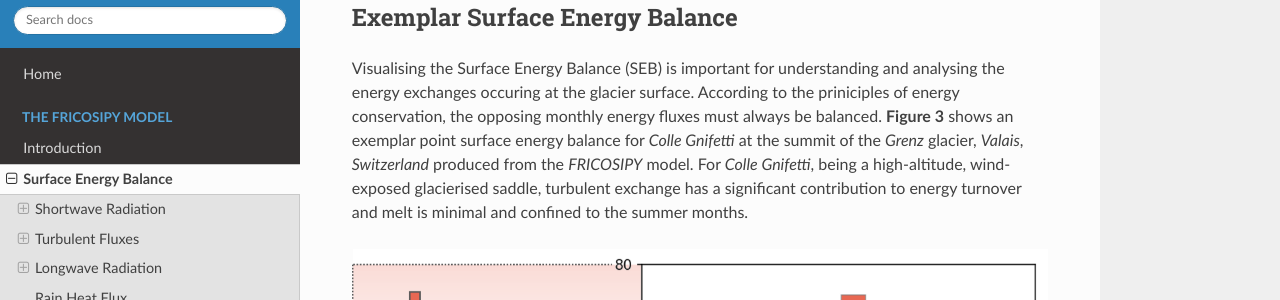
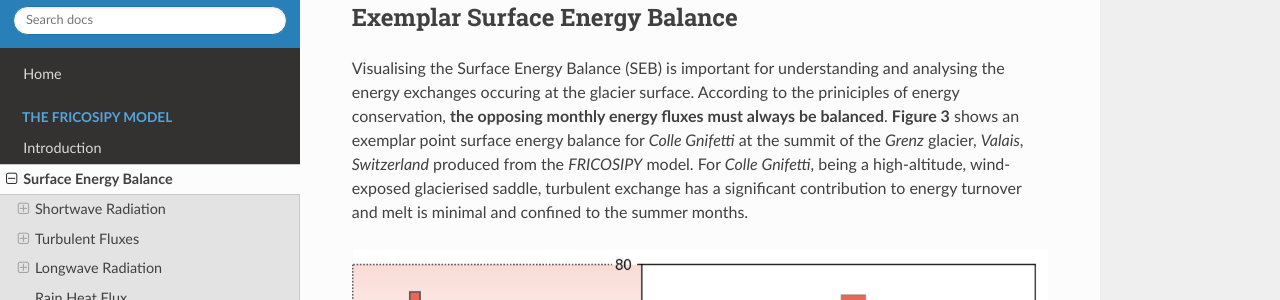
Before and after one commit to MarcusGastaldello/FRICOSIPY, an MkDocs documentation site: the page built from docs/surface_energy_balance.md, in a window 1280 px wide and 900 px high, scrolled down 6862 px. Shown: the part 199-499 px from the top of the window. Built offline with MkDocs 1.6.1, drawn with Linux system fonts in a browser that asks for light colours; nearby versions of some CDN libraries.

```diff
--- a/docs/surface_energy_balance.md
+++ b/docs/surface_energy_balance.md
@@ -326,7 +326,7 @@ This surface melt, combined with any rain or condensation, is then transferred i
 
 ## Exemplar Surface Energy Balance
 
-Visualising the Surface Energy Balance (SEB) is important for understanding and analysing the energy exchanges occuring at the glacier surface. According to the priniciples of energy conservation, the opposing monthly energy fluxes must always be balanced. **Figure 3** shows an exemplar point surface energy balance for *Colle Gnifetti* at the summit of the *Grenz* glacier, *Valais*, *Switzerland* produced from the *FRICOSIPY* model. For *Colle Gnifetti*, being a high-altitude, wind-exposed glacierised saddle, turbulent exchange has a significant contribution to energy turnover and melt is minimal and confined to the summer months.
+Visualising the Surface Energy Balance (SEB) is important for understanding and analysing the energy exchanges occuring at the glacier surface. According to the priniciples of energy conservation, **the opposing monthly energy fluxes must always be balanced**. **Figure 3** shows an exemplar point surface energy balance for *Colle Gnifetti* at the summit of the *Grenz* glacier, *Valais*, *Switzerland* produced from the *FRICOSIPY* model. For *Colle Gnifetti*, being a high-altitude, wind-exposed glacierised saddle, turbulent exchange has a significant contribution to energy turnover and melt is minimal and confined to the summer months.
 
 ![Alt text](images/Exemplar_SEB.png)
 
```
